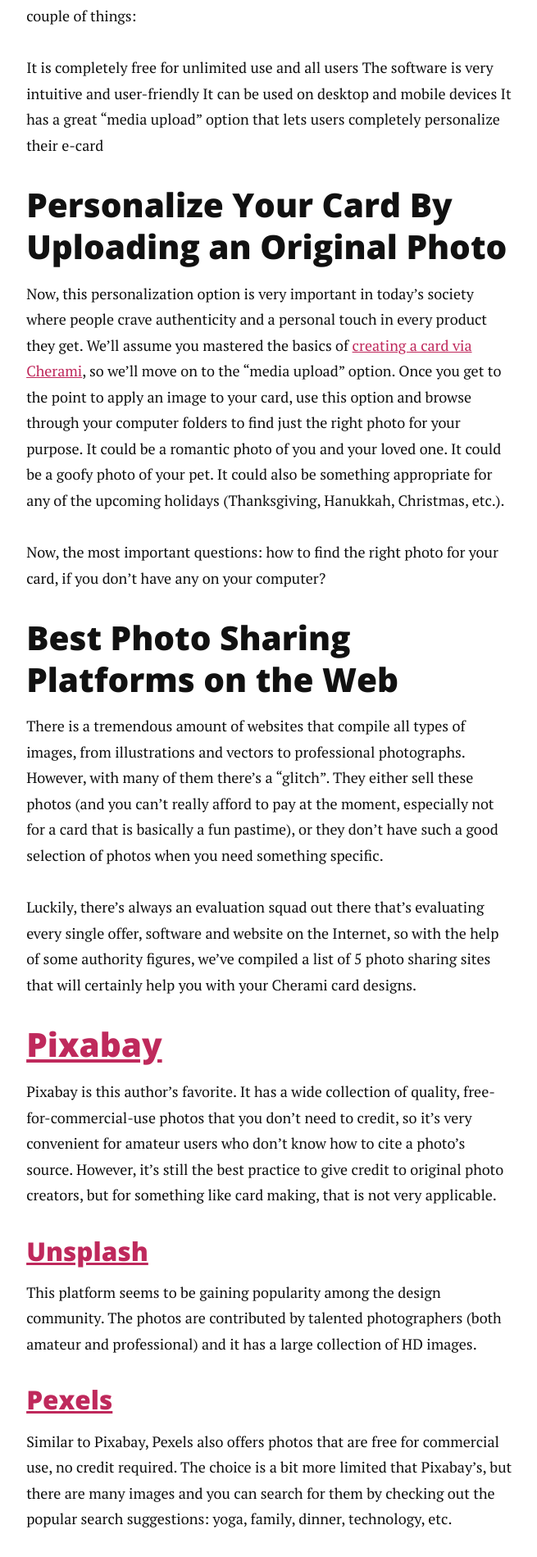
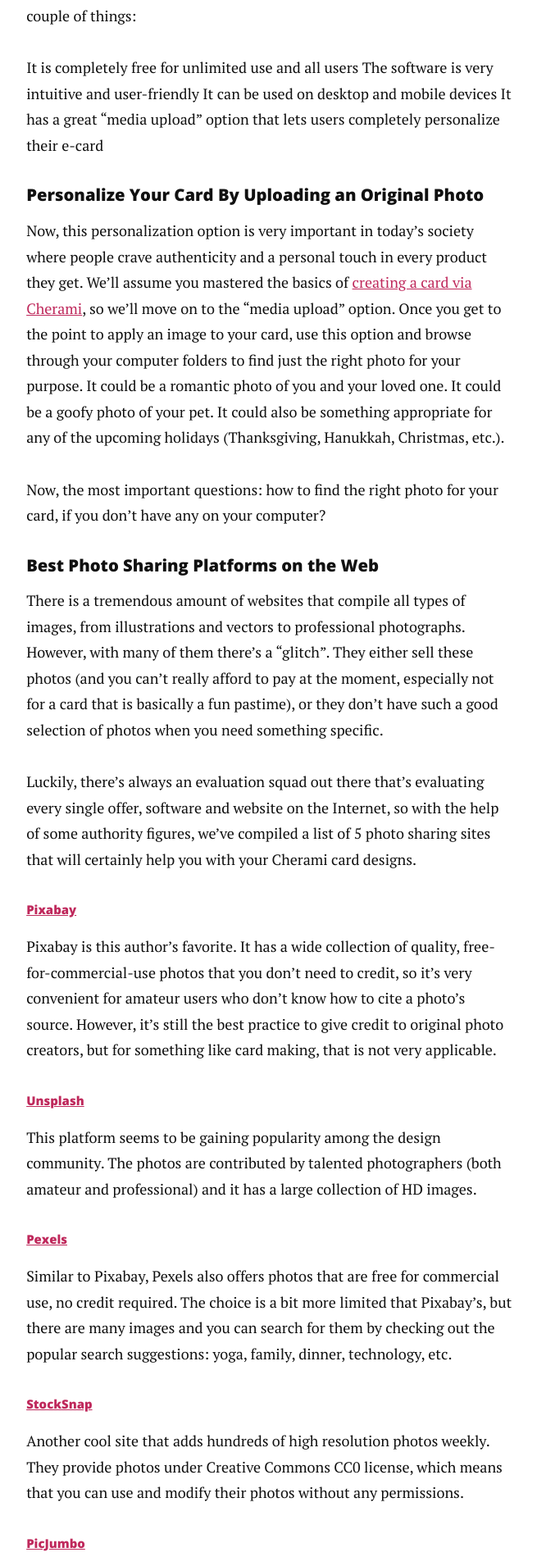
Before and after one commit to CheramiCards/blog, a Jekyll site: the page built from _posts/2016-11-17-tuesday-tips-5-best-sites-for-free-images.markdown, in a window 1280 px wide. Shown: the part 838-2737 px from the top of the page at 82% size, without its empty margins (310-965 px from the left). Built offline with Jekyll 4.4.1, drawn with Linux system fonts in a browser that asks for light colours; nearby versions of some CDN libraries.

```diff
--- a/_posts/2016-11-17-tuesday-tips-5-best-sites-for-free-images.markdown
+++ b/_posts/2016-11-17-tuesday-tips-5-best-sites-for-free-images.markdown
@@ -14,7 +14,7 @@ The software is very intuitive and user-friendly
 It can be used on desktop and mobile devices
 It has a great “media upload” option that lets users completely personalize their e-card
 
-## Personalize Your Card By Uploading an Original Photo
+#### Personalize Your Card By Uploading an Original Photo
 
 
 Now, this personalization option is very important in today’s society where people crave authenticity and a personal touch in every product they get. We’ll assume you mastered the basics of [creating a card via Cherami](http://blog.cherami.cards/blog/Step-By-Step-Guide-to-Using-Cherami-Love-Cards-Maker/), so we’ll move on to the “media upload” option.  Once you get to the point to apply an image to your card, use this option and browse through your computer folders to find just the right photo for your purpose. It could be a romantic photo of you and your loved one. It could be a goofy photo of your pet. It could also be something appropriate for any of the upcoming holidays (Thanksgiving, Hanukkah, Christmas, etc.).
@@ -23,7 +23,7 @@ Now, this personalization option is very important in today’s society where pe
 Now, the most important questions: how to find the right photo for your card, if you don’t have any on your computer?
 
 
-## Best Photo Sharing Platforms on the Web
+#### Best Photo Sharing Platforms on the Web
 
 
 There is a tremendous amount of websites that compile all types of images, from illustrations and vectors to professional photographs. However, with many of them there’s a “glitch”. They either sell these photos (and you can’t really afford to pay at the moment, especially not for a card that is basically a fun pastime), or they don’t have such a good selection of photos when you need something specific.
@@ -32,29 +32,29 @@ There is a tremendous amount of websites that compile all types of images, from
 Luckily, there’s always an evaluation squad out there that’s evaluating every single offer, software and website on the Internet, so with the help of some authority figures, we’ve compiled a list of 5 photo sharing sites that will certainly help you with your Cherami card designs.
 
 
-## [Pixabay](https://pixabay.com/)
+##### [Pixabay](https://pixabay.com/)
 
 
 Pixabay is this author’s favorite. It has a wide collection of quality, free-for-commercial-use photos that you don’t need to credit, so it’s very convenient for amateur users who don’t know how to cite a photo’s source. However, it’s still the best practice to give credit to original photo creators, but for something like card making, that is not very applicable.
 
 
-### [Unsplash](https://Unsplash.com/)
+##### [Unsplash](https://Unsplash.com/)
 
 
 This platform seems to be gaining popularity among the design community. The photos are contributed by talented photographers (both amateur and professional) and it has a large collection of HD images.
 
 
-### [Pexels](https://Pexels.com/)
+##### [Pexels](https://Pexels.com/)
 
 Similar to Pixabay, Pexels also offers photos that are free for commercial use, no credit required. The choice is a bit more limited that Pixabay’s, but there are many images and you can search for them by checking out the popular search suggestions: yoga, family, dinner, technology, etc.
 
 
-### [StockSnap](https://StockSnap.io/)
+##### [StockSnap](https://StockSnap.io/)
 
 Another cool site that adds hundreds of high resolution photos weekly. They provide photos under Creative Commons CC0 license, which means that you can use and modify their photos without any permissions.
 
 
-### [PicJumbo](https://PicJumbo.com/)
+##### [PicJumbo](https://PicJumbo.com/)
 
 
 Last but not least, is another great resources for free images that you can freely download without restrictions. If you’re happy with their service, you can contribute with as much as you can pay, but that is not obligatory.
```
